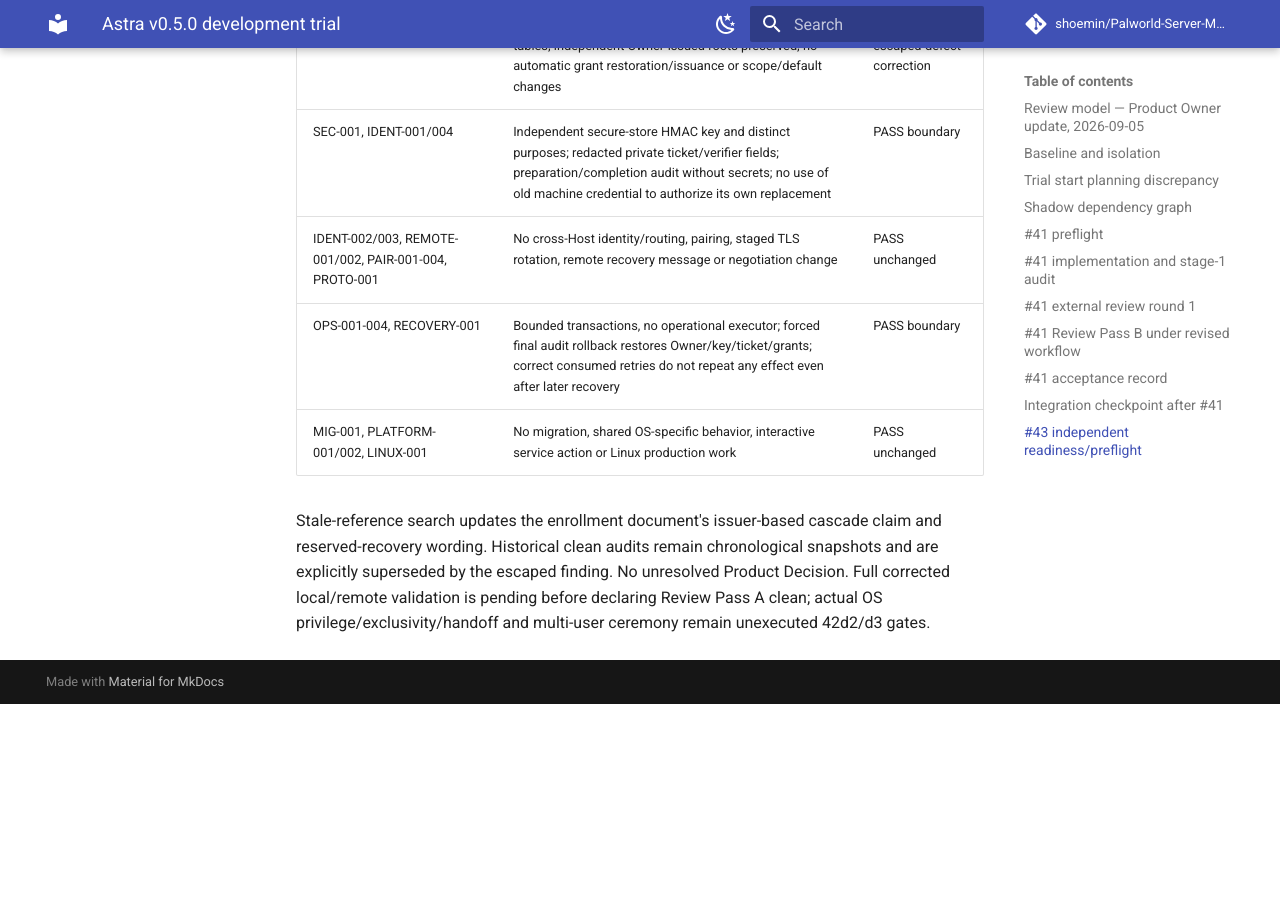
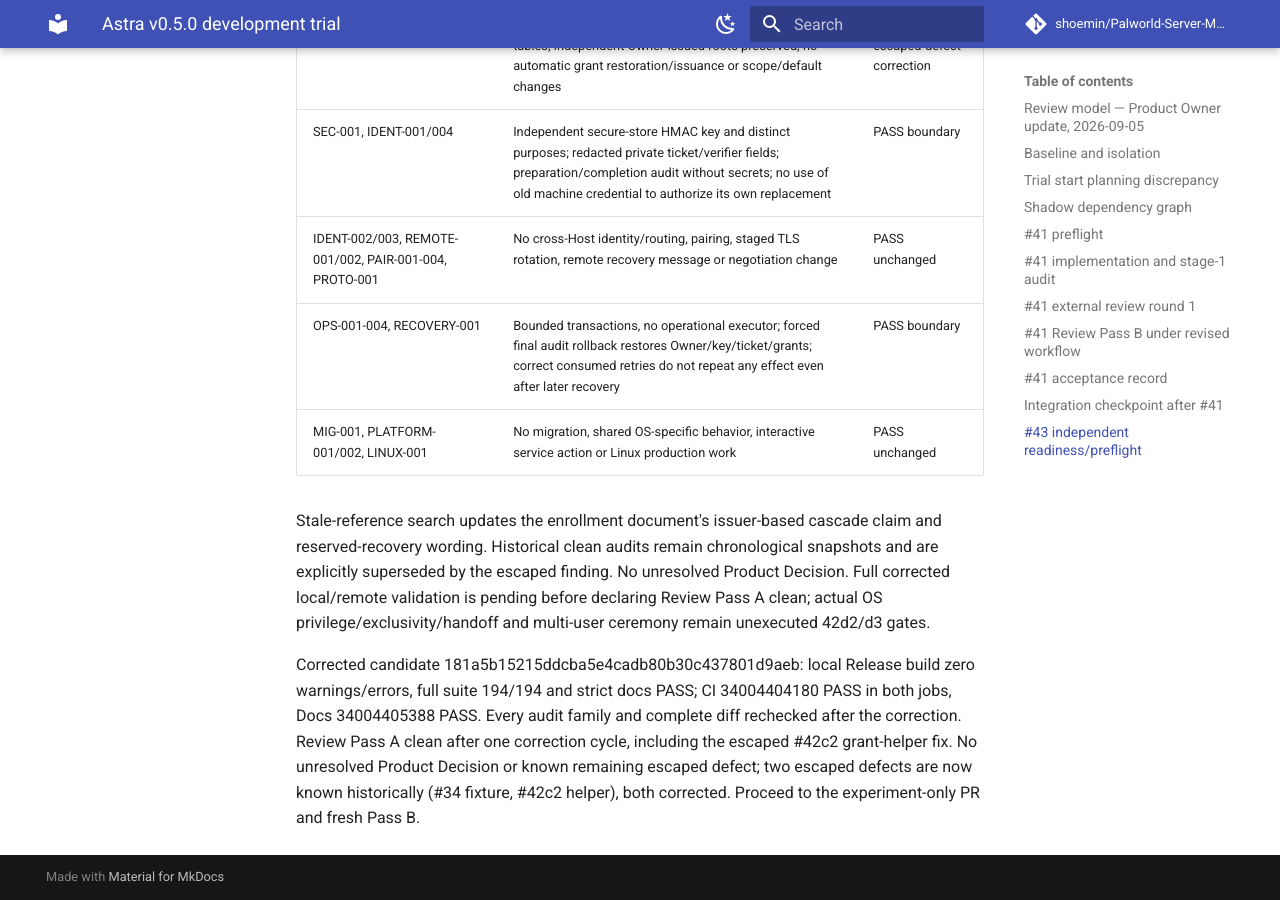
Before and after one commit to shoemin/Palworld-Server-Manager, an MkDocs documentation site: the page built from docs/experiments/astra-v0.5.0-trial.md, in a window 1280 px wide and 900 px high, scrolled down 65114 px. Built offline with MkDocs 1.6.1 and Material for MkDocs 9.7.7, drawn with Linux system fonts in a browser that asks for light colours; comment, search, counter and statistics services are not loaded; before the commit the page ends 65818 px from its top, so only the background shows below that.

Commit message:
docs: record Astra Owner recovery pre-PR review

```diff
--- a/docs/experiments/astra-v0.5.0-trial.md
+++ b/docs/experiments/astra-v0.5.0-trial.md
@@ -779,3 +779,5 @@ Reviewed all changed source/tests/docs and existing schema, authorization and li
 | MIG-001, PLATFORM-001/002, LINUX-001 | No migration, shared OS-specific behavior, interactive service action or Linux production work | PASS unchanged |
 
 Stale-reference search updates the enrollment document's issuer-based cascade claim and reserved-recovery wording. Historical clean audits remain chronological snapshots and are explicitly superseded by the escaped finding. No unresolved Product Decision. Full corrected local/remote validation is pending before declaring Review Pass A clean; actual OS privilege/exclusivity/handoff and multi-user ceremony remain unexecuted 42d2/d3 gates.
+
+Corrected candidate 181a5b15215ddcba5e4cadb80b30c437801d9aeb: local Release build zero warnings/errors, full suite 194/194 and strict docs PASS; CI 34004404180 PASS in both jobs, Docs 34004405388 PASS. Every audit family and complete diff rechecked after the correction. Review Pass A clean after one correction cycle, including the escaped #42c2 grant-helper fix. No unresolved Product Decision or known remaining escaped defect; two escaped defects are now known historically (#34 fixture, #42c2 helper), both corrected. Proceed to the experiment-only PR and fresh Pass B.
```
